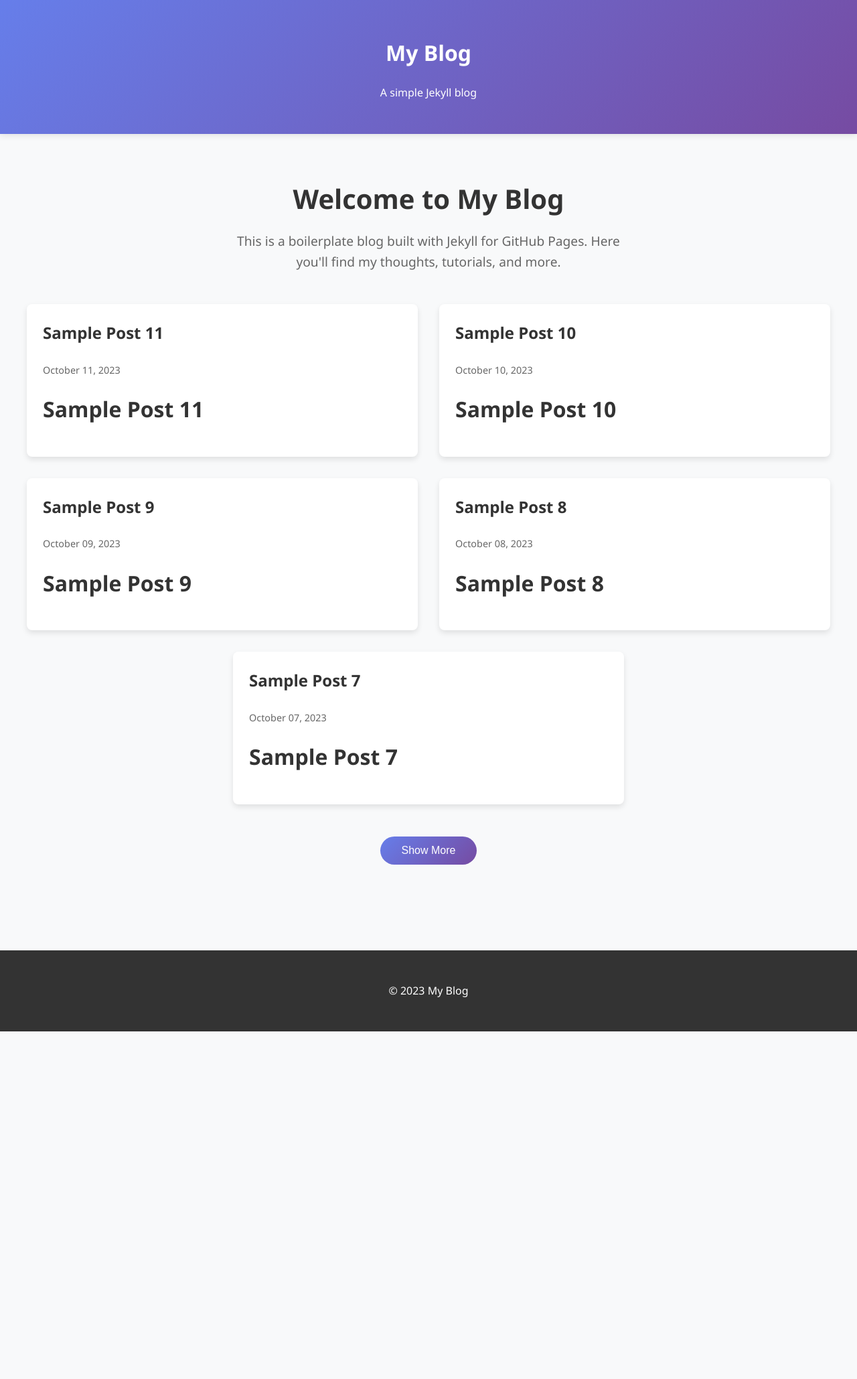
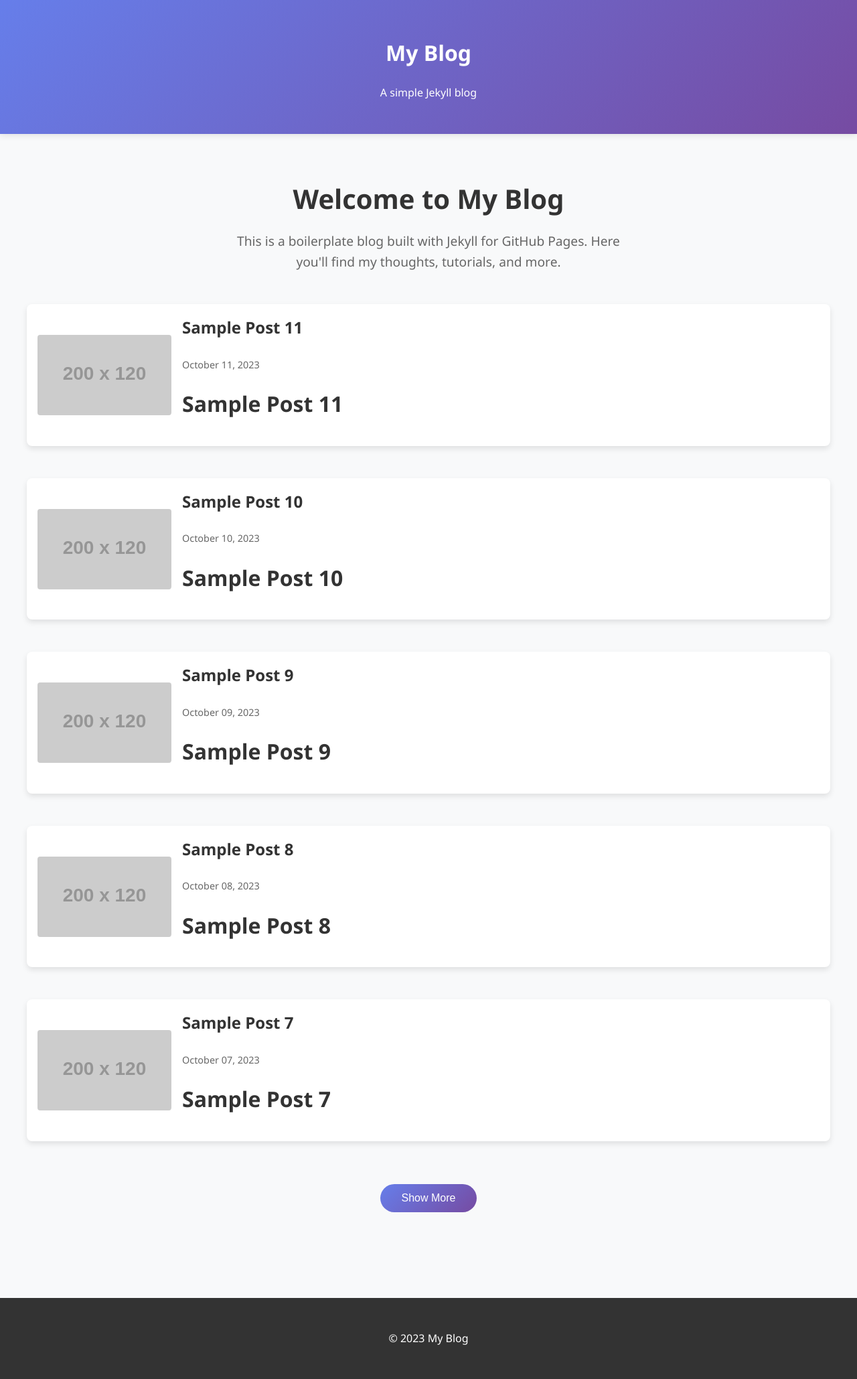
Before and after one commit to Abhijoy-Mandal/blog.abhijoymandal, a Jekyll site: the page built from index.html, in a window 1280 px wide. Shown: the whole page at 67% size. Built offline with Jekyll 4.4.1, drawn with Linux system fonts in a browser that asks for light colours; before the commit the page ends 1540 px from its top, so only the background shows below that.

Commit message:
Tiles reformtted + thumbnails

```diff
--- a/assets/css/style.css
+++ b/assets/css/style.css
@@ -47,16 +47,18 @@ main {
 }
 
 .post-tile {
-    display: block;
+    display: flex;
+    align-items: center;
     background: #fff;
     border-radius: 8px;
-    padding: 1.5rem;
-    width: calc(50% - 1rem);
+    padding: 1rem;
+    width: 100%;
     box-sizing: border-box;
     box-shadow: 0 4px 8px rgba(0,0,0,0.1);
     transition: transform 0.3s ease, box-shadow 0.3s ease;
     text-decoration: none;
     color: inherit;
+    margin-bottom: 1rem;
 }
 
 .post-tile:hover {
@@ -64,7 +66,20 @@ main {
     box-shadow: 0 8px 16px rgba(0,0,0,0.2);
 }
 
-.post-tile h3 {
+.post-thumbnail {
+    width: 200px;
+    height: 120px;
+    object-fit: cover;
+    border-radius: 4px;
+    margin-right: 1rem;
+    flex-shrink: 0;
+}
+
+.post-content {
+    flex: 1;
+}
+
+.post-content h3 {
     margin-top: 0;
     font-size: 1.5rem;
     color: #333;
@@ -79,6 +94,7 @@ main {
 .post-excerpt {
     color: #555;
     line-height: 1.5;
+    margin: 0;
 }
 
 #show-more-btn {
--- a/index.html
+++ b/index.html
@@ -10,9 +10,12 @@ layout: default
 <div class="posts-container">
     {% for post in site.posts %}
     <a href="{{ site.baseurl }}{{ post.url }}" class="post-tile">
-        <h3>{{ post.title }}</h3>
-        <p class="post-date">{{ post.date | date: "%B %d, %Y" }}</p>
-        <p class="post-excerpt">{{ post.excerpt }}</p>
+        <img src="{{ post.thumbnail | default: 'https://via.placeholder.com/200x120/667eea/ffffff?text=Thumbnail' }}" alt="Post thumbnail" class="post-thumbnail">
+        <div class="post-content">
+            <h3>{{ post.title }}</h3>
+            <p class="post-date">{{ post.date | date: "%B %d, %Y" }}</p>
+            <p class="post-excerpt">{{ post.excerpt }}</p>
+        </div>
     </a>
     {% endfor %}
 </div>
```
Also changed, not shown: README.md.
